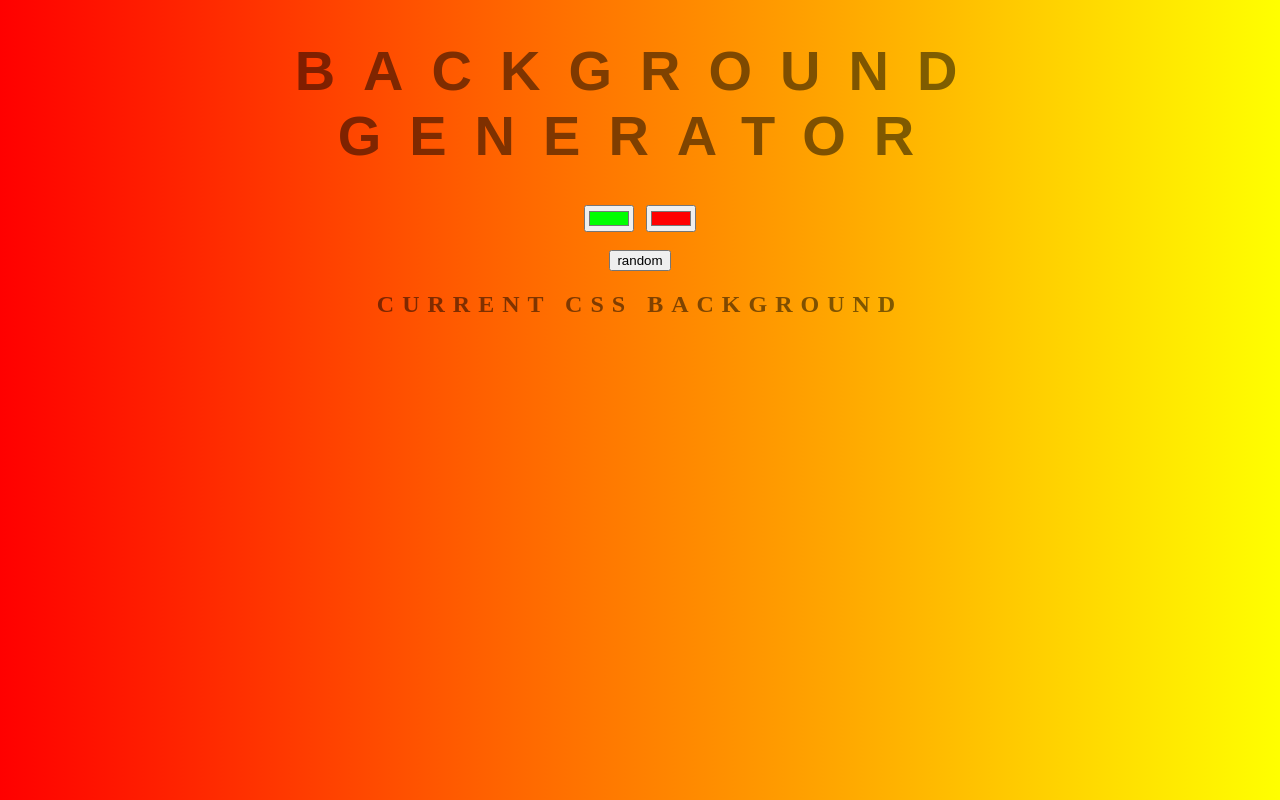
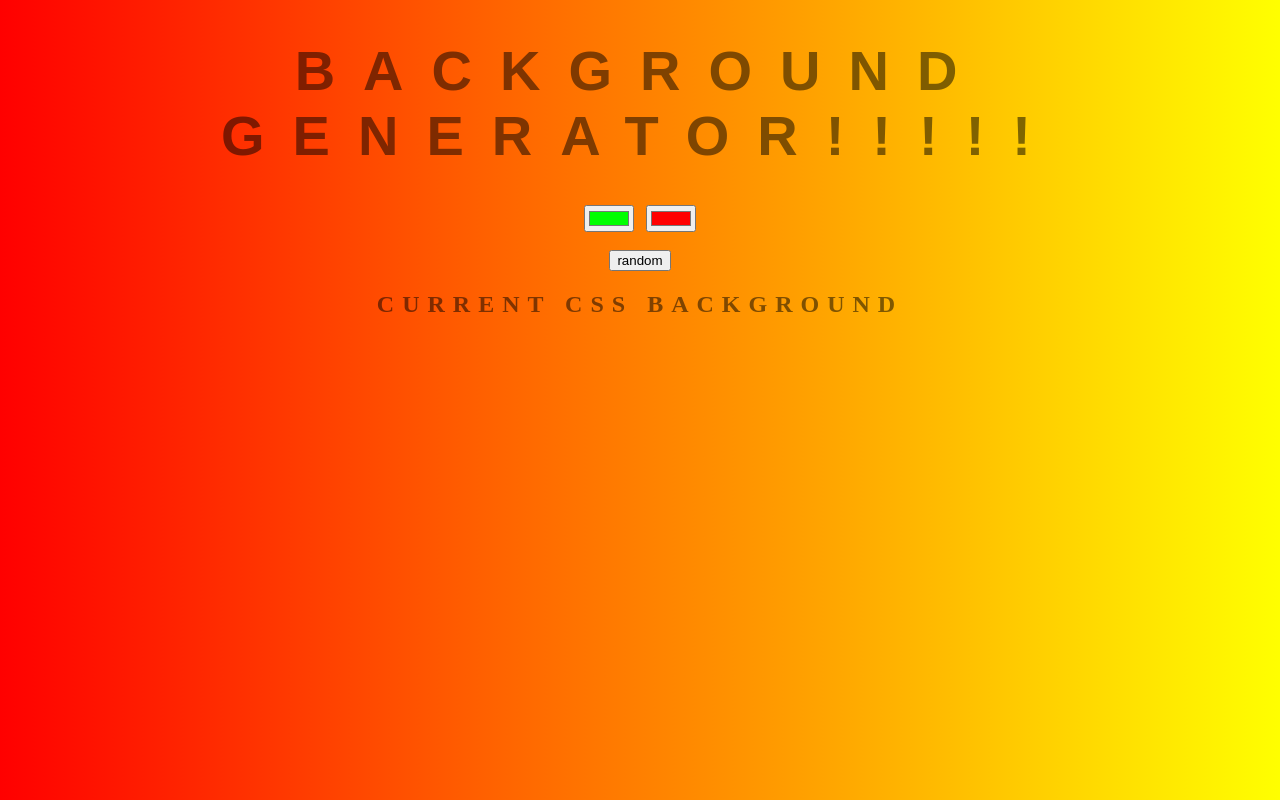
Before and after one commit to tzethoven/background-selector, a website: page index.html in a window 1280 px wide. Drawn offline with Linux system fonts and the light colour scheme.

Commit message:
final commit2

```diff
--- a/index.html
+++ b/index.html
@@ -5,7 +5,7 @@
 	<link rel="stylesheet" type="text/css" href="style.css">
 </head>
 <body id="gradient">
-	<h1>Background Generator</h1>
+	<h1>Background Generator!!!!!</h1>
 	<input type="color" class="color1" value="#00ff00">
 	<input type="color" class="color2" value="#ff0000">
 	<br><br>
```
